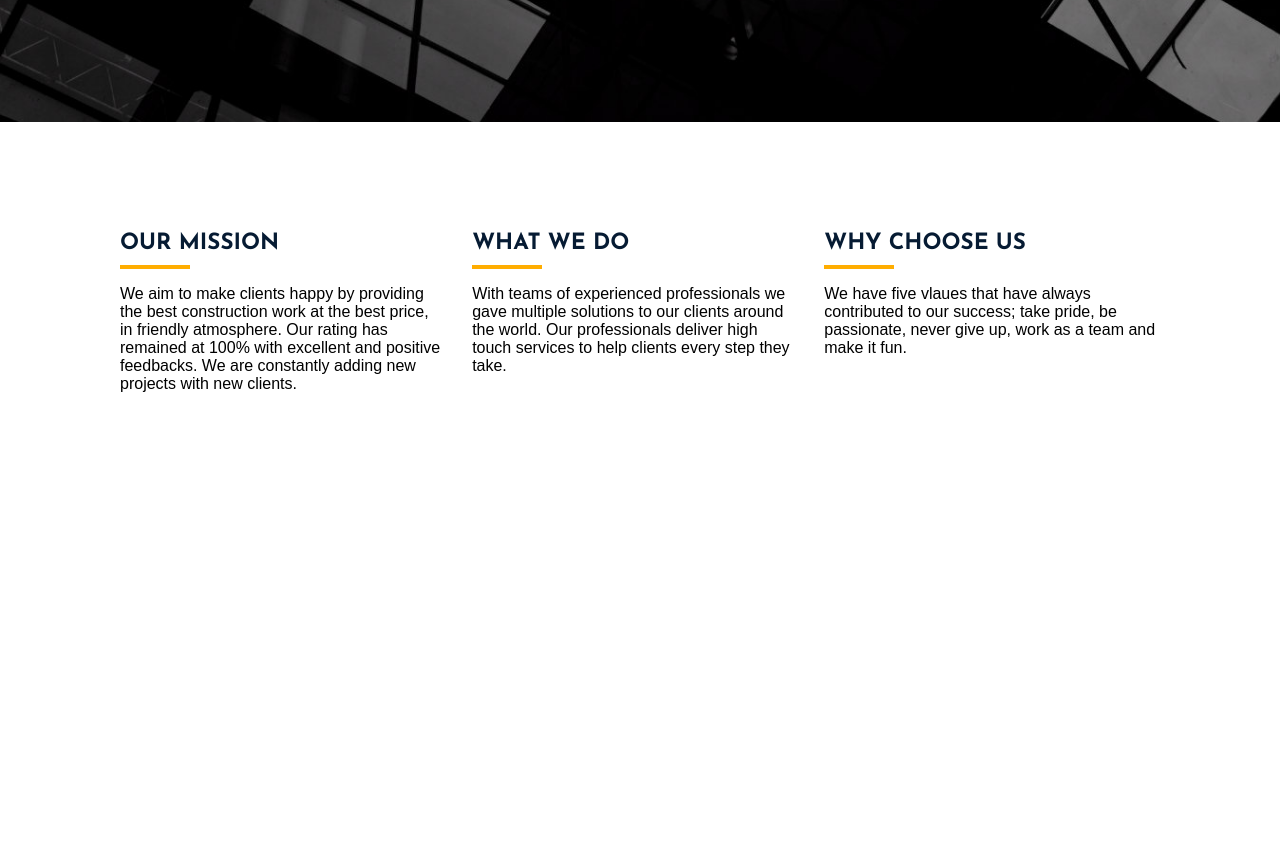
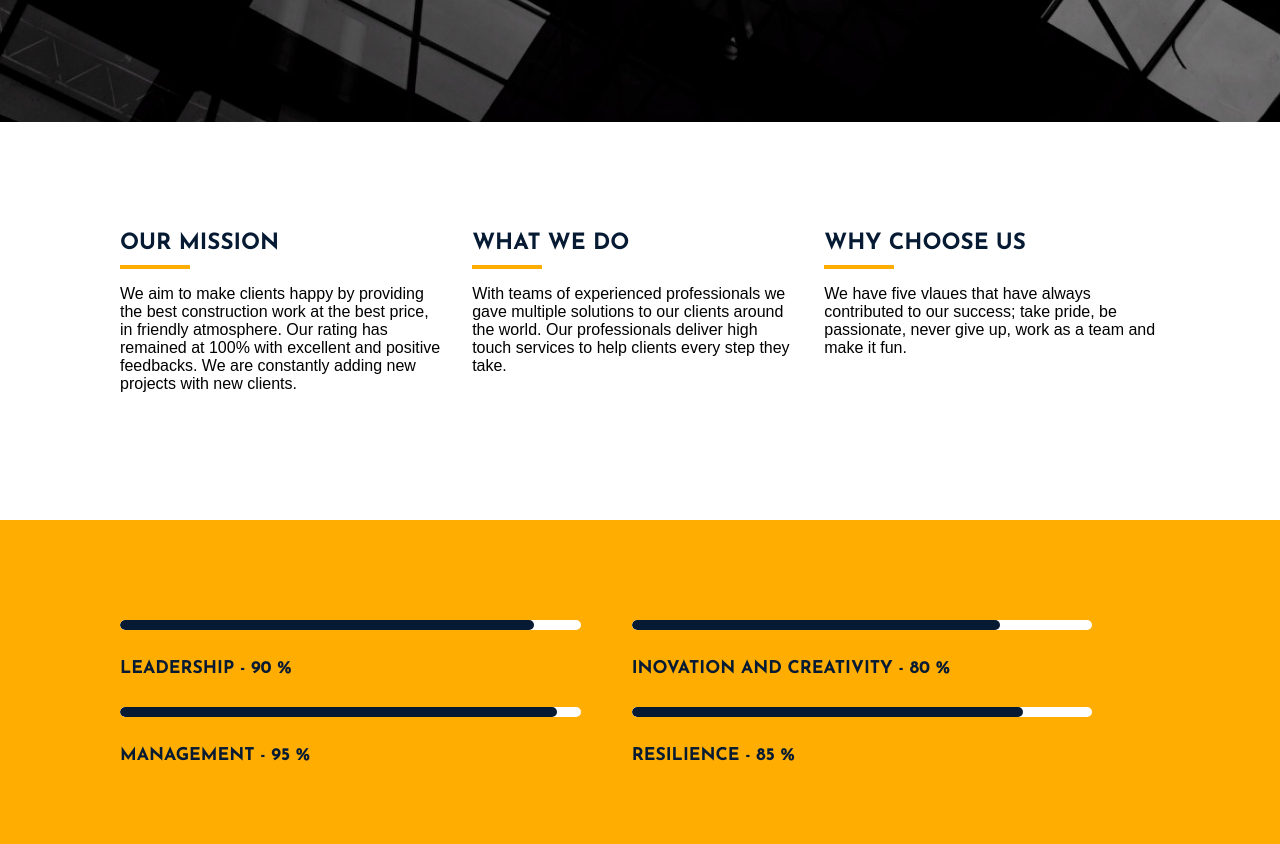
Before and after one commit to harshPPatel/sun-shine-builders, a website: page source/pug/index.pug in a window 1280 px wide. Shown: the part 678-1522 px from the top of the page. Before the commit the page ends 1198 px from the top, so only its background shows below. Drawn offline with nearby package versions, Linux system fonts and the light colour scheme; files that its build step writes are made by us from their sources; files whose address does not match are found by name; a web font is replaced by a local one.

Commit message:
Skills Section Added
Loop is used in pug to make it more easier to edit the content

```diff
--- a/source/js/app.js
+++ b/source/js/app.js
@@ -0,0 +1,9 @@
+$(document).ready(function() {
+
+  // Function To fill Skill bar using attribute
+  $('.skill-fill').each(function(index) {
+    var fillAmount = $(this).attr("data-fill");
+    $(this).css("width", fillAmount + "%");
+    $(this).attr("title", fillAmount);
+  });
+});
--- /dev/null
+++ b/source/pug/includes/skills.pug
@@ -0,0 +1,13 @@
+//- Add an skill in skills variable and it will automatically add the element to the HTML
+- var skills = ['Leadership', 'Inovation And Creativity', 'Management', 'Resilience'];
+
+//- Add an value of how much you want to fill up the skill-bar in skillFillup variables
+- var skillFillup = ['90', '80', '95', '85'];
+
+section.skill-wrapper.dark-section
+  .row
+    each val, index in skills
+      .col.span-1-of-2
+        .skill-container
+          .skill-fill(data-fill= skillFillup[index])
+        p= val + " - " + skillFillup[index] + " %"
--- a/source/pug/index.pug
+++ b/source/pug/index.pug
@@ -8,6 +8,7 @@ html(lang="en")
     include includes/nav.pug
     include includes/header.pug
     include includes/about.pug
+    include includes/skills.pug
 
     script(src='assets/js/vendors.js')
     script(src='assets/js/app.js')
--- a/source/sass/3-basics/_page-base.sass
+++ b/source/sass/3-basics/_page-base.sass
@@ -9,3 +9,7 @@ html
 
 section
   padding: 100px 0
+
+.dark-section
+  background-color: $primary-color
+  color: $white-color
--- a/source/sass/4-layout/_4-layout-dir.sass
+++ b/source/sass/4-layout/_4-layout-dir.sass
@@ -1,2 +1,3 @@
 @import "header"
 @import "about"
+@import "skills"
--- /dev/null
+++ b/source/sass/4-layout/_skills.sass
@@ -0,0 +1,32 @@
+.skill-wrapper
+  color: $secondary-color
+  text-transform: uppercase
+  font-family: $josefin-font-family
+  font-size: 1.1em
+  font-weight: bold
+  padding-bottom: 50px
+
+  .col, .span-1-of-2
+    box-sizing: border-box
+    margin: 0
+    p
+      margin: 30px 0
+
+.skill-container,
+.skill-fill
+  height: 10px
+  border-radius: 10px
+
+.skill-container
+  width: 90%
+  background-color: $white-color
+  position: relative
+  overflow: hidden
+
+  .skill-fill
+    width: 80%
+    position: absolute
+    top: 0
+    left: 0
+    background-color: $secondary-color
+    cursor: pointer
```
Also changed, not shown: build/assets/css/style.css, build/assets/js/app.js, build/index.html, source/pug/includes/skills.html (added), source/pug/index.html.
